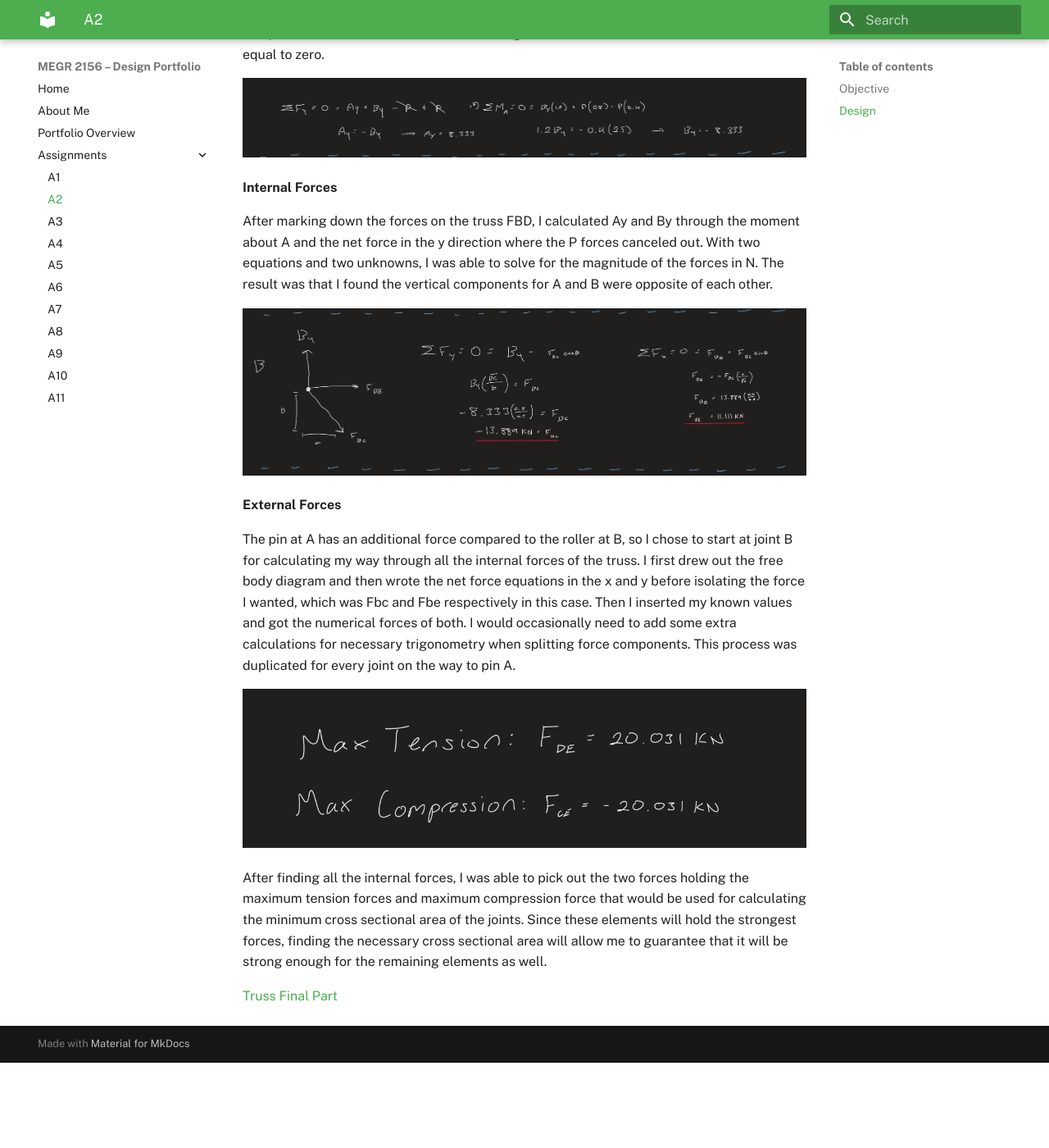
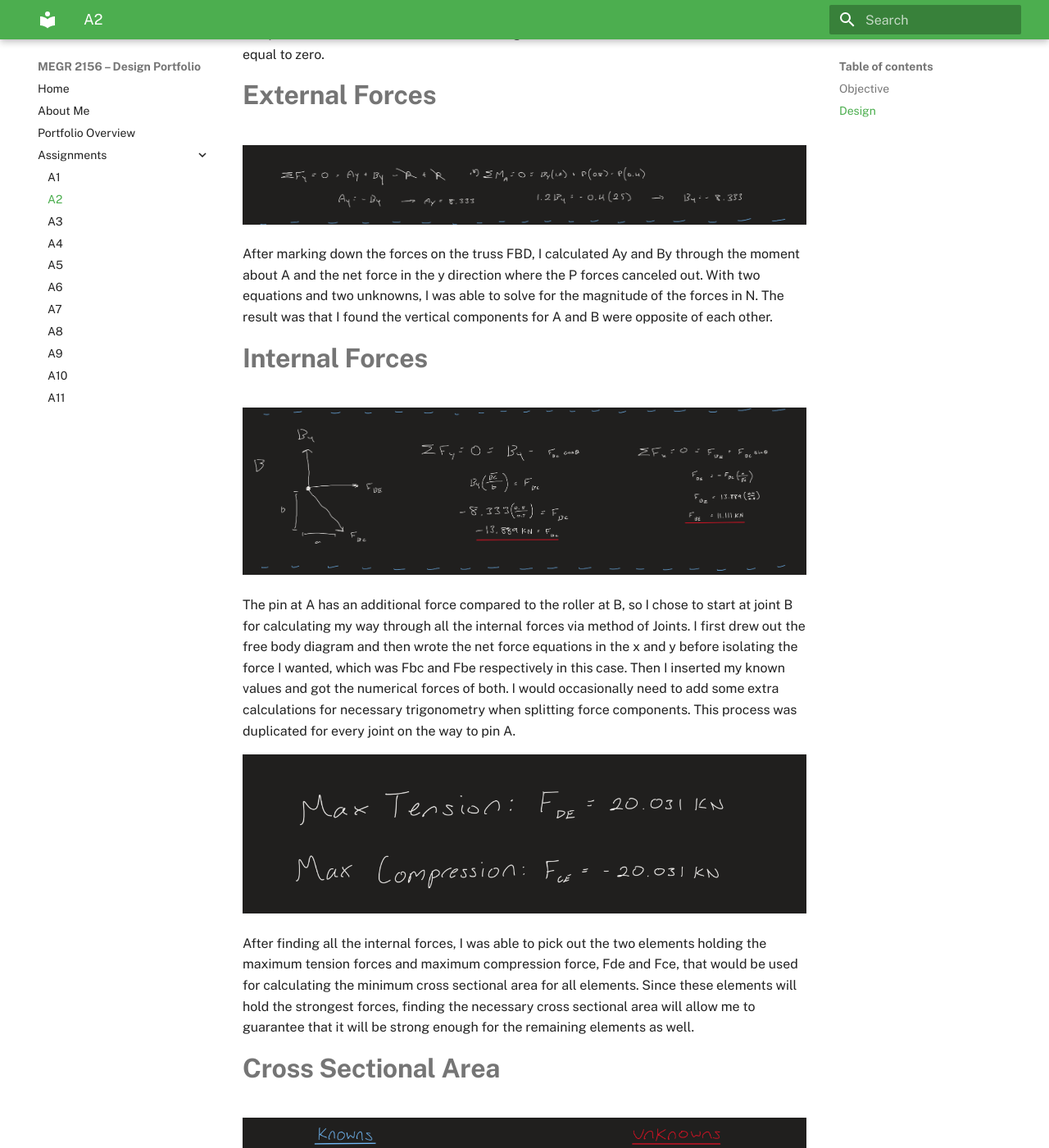
Before and after one commit to Jmswanchara/megr2156-portfolio, an MkDocs documentation site: the page built from docs/assignments/A02/index.md, in a window 1280 px wide and 1400 px high, scrolled down 1346 px. Shown: the whole window at 82% size. Built offline with MkDocs 1.6.1 and Material for MkDocs 9.7.7, drawn with Linux system fonts in a browser that asks for light colours; before the commit the page ends 2642 px from its top, so only the background shows below that; some of the changed text lies outside the part shown.

Commit message:
Revise sections on external and internal forces
Reorganized sections on external and internal forces for clarity. Updated descriptions and removed redundant text.

```diff
--- a/docs/assignments/A02/index.md
+++ b/docs/assignments/A02/index.md
@@ -12,22 +12,26 @@ Above are the parameters given for designing my own truss.  My approach to my de
 
 This design is reliable for this assignment because it keeps the number of elements to a minimum. With the full truss laid out, I could examine the external forces and find the relationship between the vertical components of the supports at A and B.  A had an x component, but since there wasn't a matching external force I knew that this force would be equal to zero.
 
+# **External Forces**
+
 ![Initial Truss Forces](Initial_Truss_Forces.png)
-
-**Internal Forces**
 
 After marking down the forces on the truss FBD, I calculated Ay and By through the moment about A and the net force in the y direction where the P forces canceled out.  With two equations and two unknowns, I was able to solve for the magnitude of the forces in N.  The result was that I found the vertical components for A and B were opposite of each other.
 
+# **Internal Forces**
+
 ![Joint B Forces](Joint_B_Forces.png)
 
-**External Forces**
-
-The pin at A has an additional force compared to the roller at B, so I chose to start at joint B for calculating my way through all the internal forces of the truss.  I first drew out the free body diagram and then wrote the net force equations in the x and y before isolating the force I wanted, which was Fbc and Fbe respectively in this case.  Then I inserted my known values and got the numerical forces of both.  I would occasionally need to add some extra calculations for necessary trigonometry when splitting force components.  This process was duplicated for every joint on the way to pin A.
+The pin at A has an additional force compared to the roller at B, so I chose to start at joint B for calculating my way through all the internal forces via method of Joints.  I first drew out the free body diagram and then wrote the net force equations in the x and y before isolating the force I wanted, which was Fbc and Fbe respectively in this case.  Then I inserted my known values and got the numerical forces of both.  I would occasionally need to add some extra calculations for necessary trigonometry when splitting force components.  This process was duplicated for every joint on the way to pin A.
 
 ![Max Loads](Max_Loads.png)
 
-After finding all the internal forces, I was able to pick out the two forces holding the maximum tension forces and maximum compression force that would be used for calculating the minimum cross sectional area of the joints.  Since these elements will hold the strongest forces, finding the necessary cross sectional area will allow me to guarantee that it will be strong enough for the remaining elements as well.
+After finding all the internal forces, I was able to pick out the two elements holding the maximum tension forces and maximum compression force, Fde and Fce, that would be used for calculating the minimum cross sectional area for all elements.  Since these elements will hold the strongest forces, finding the necessary cross sectional area will allow me to guarantee that it will be strong enough for the remaining elements as well.
 
+# **Cross Sectional Area**
 
+![Beam Knowables](Beam_Knowables.png)
+
+The first thing I did while preparing to find the necessary cross sectional area of my truss elements was list out what I did and didn't know that was related to my calculations.  This helped me out with remembering how exactly I needed to go about calculating the area, since it had been since before summer break that I took Solids.
 
 [Truss Final Part](trussfinal.prt.1)
```
